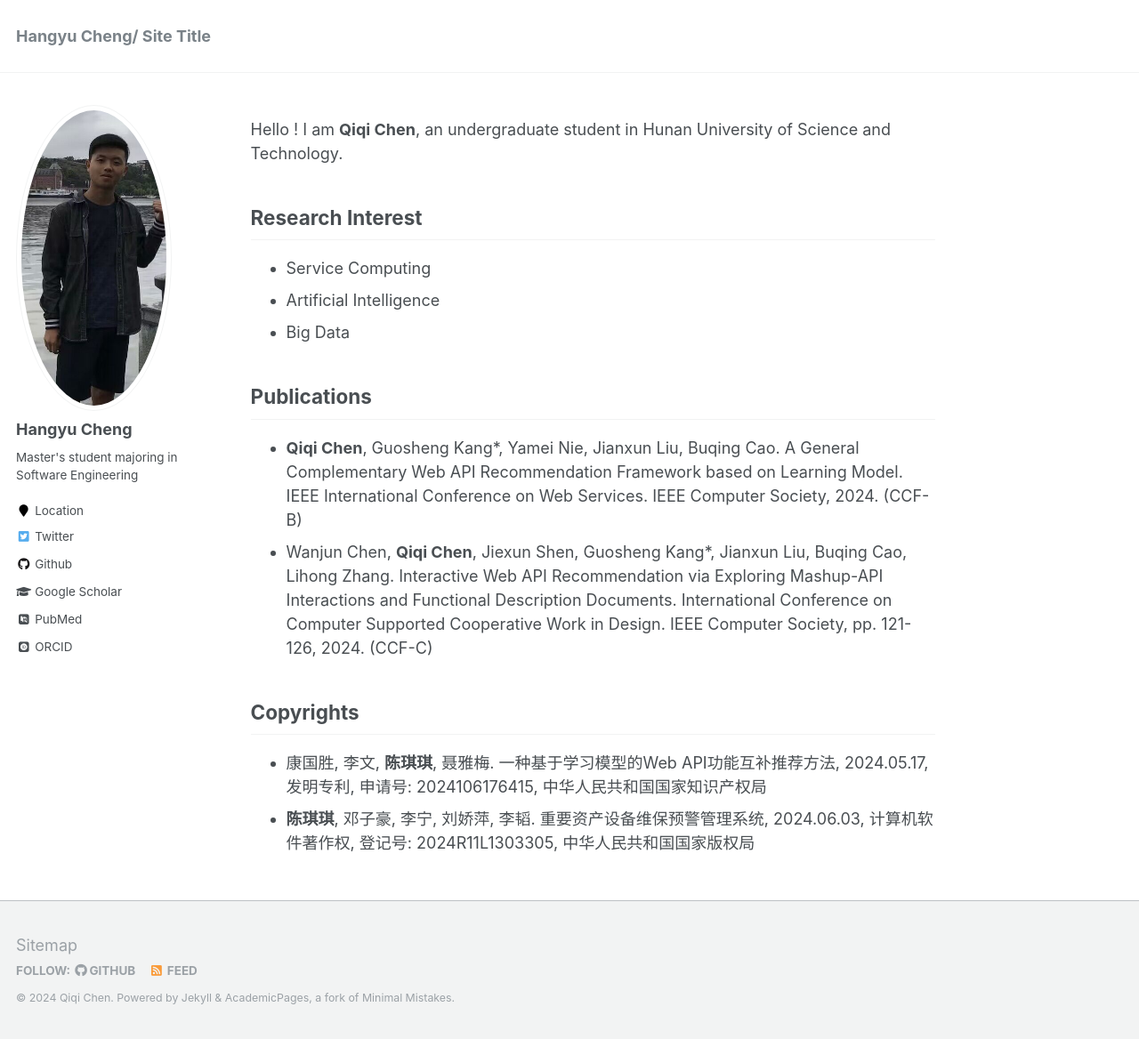
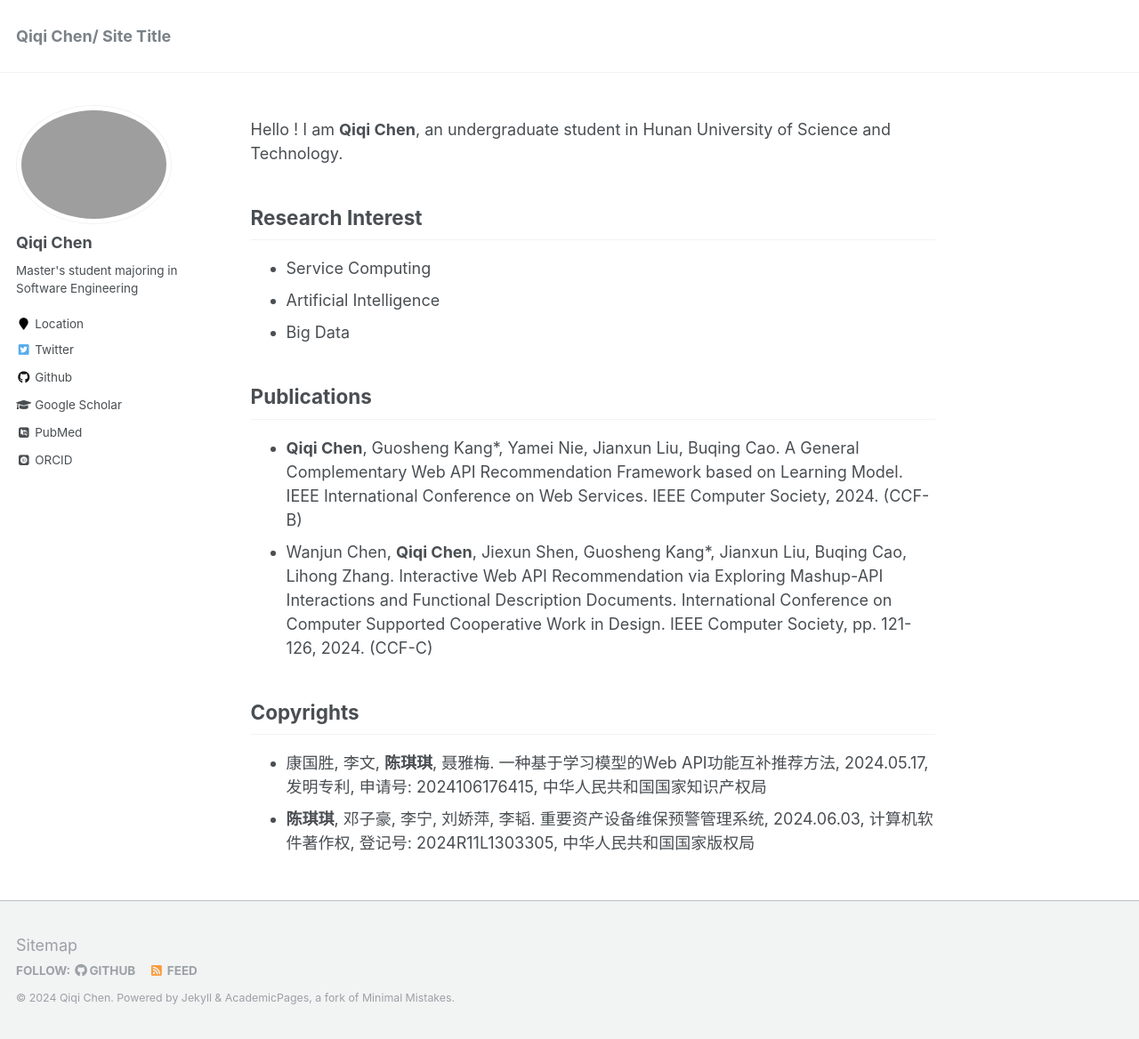
Before and after one commit to ZLihong/zlihong.github.io, a Jekyll site: the page built from _pages/about.md, in a window 1280 px wide and 1168 px high. Shown: the whole window at 89% size. Built offline with Jekyll 4.4.1, drawn with Linux system fonts in a browser that asks for light colours; some web fonts are replaced.

Commit message:
Update _config.yml

```diff
--- a/_config.yml
+++ b/_config.yml
@@ -7,13 +7,13 @@
 
 # Site Settings
 locale                   : "en-US"
-title                    : "Hangyu Cheng/ Site Title"
+title                    : "Qiqi Chen/ Site Title"
 title_separator          : "-"
-name                     : &name "Hangyu Cheng"
+name                     : &name "Qiqi Chen"
 description              : &description "personal description"
-url                      : https://HangyuCheng.github.io # the base hostname & protocol for your site e.g. "https://mmistakes.github.io"
+url                      : https://sevencqq.github.io # the base hostname & protocol for your site e.g. "https://mmistakes.github.io"
 baseurl                  : "" # the subpath of your site, e.g. "/blog"
-repository               : "HangyuCheng/HangyuCheng.github.io"
+repository               : "SEVENcqq/SEVENcqq.github.io"
 teaser                   :  # filename of teaser fallback teaser image placed in /images/, .e.g. "500x300.png"
 breadcrumbs              : false # true, false (default)
 words_per_minute         : 160
@@ -80,8 +80,8 @@ analytics:
 
 # Site Author
 author:
-  name             : "Hangyu Cheng"
-  avatar           : "profile_Noah.jpg"
+  name             : "Qiqi Chen"
+  avatar           : "profile_cqq.jpg"
   bio              : "Master's student majoring in Software Engineering"
   location         : "Location"
   employer         :
@@ -96,7 +96,7 @@ author:
   flickr           :
   facebook         :
   foursquare       :
-  github           : "HangyuCheng"
+  github           : "SEVENcqq"
   google_plus      :
   keybase          :
   instagram        :
```
